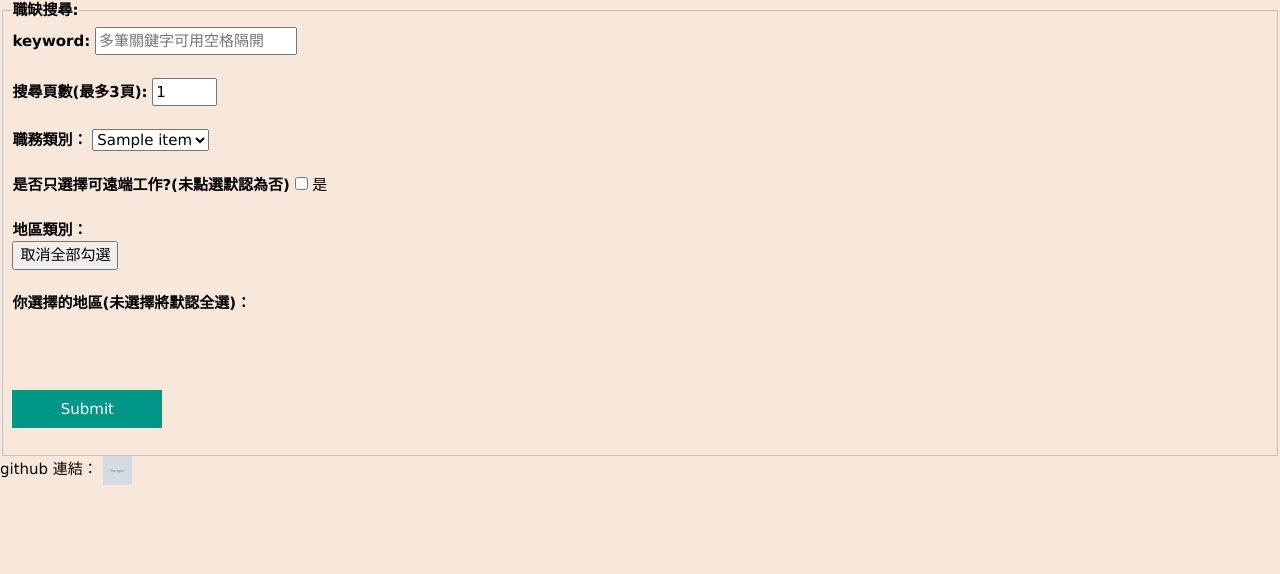
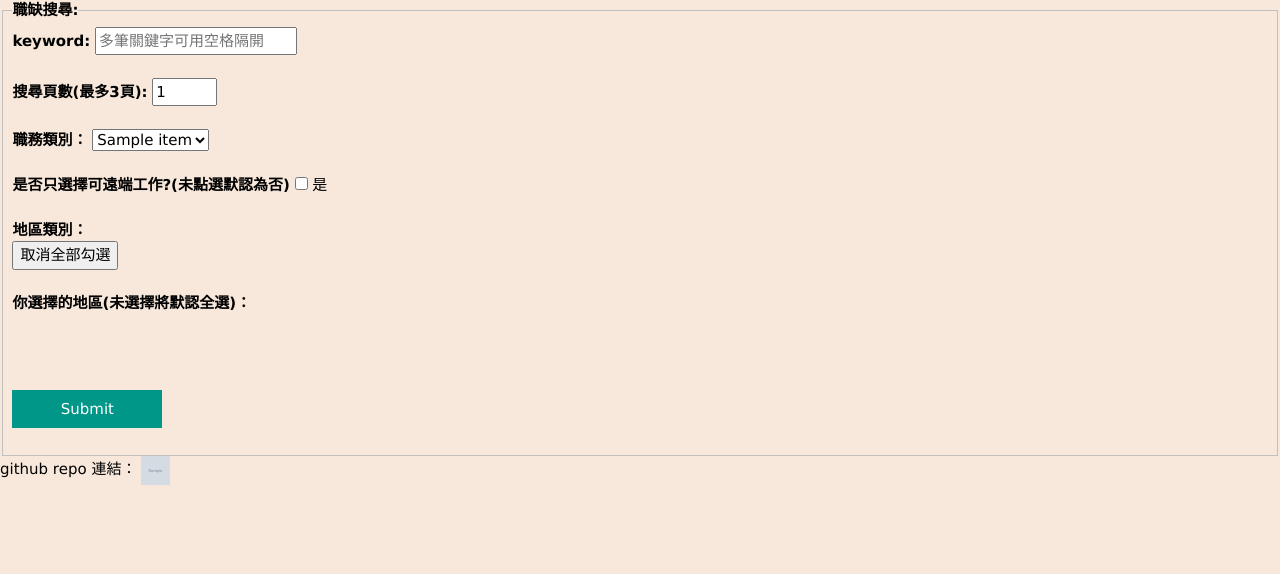
Before and after one commit to HiImHG/PYETL_with_Flask, a Flask app: template templates/main.html in a window 1280 px wide. Shown: the part 121-695 px from the top of the page. Run offline with Flask 2, Linux system fonts and the light colour scheme; the template is opened without the code that fills it: most values are stand-ins (such as "Sample title", 1, 10 or a date in 2020); grey boxes marked "Sample" are stand-in pictures; parts of the project's set-up code (start-up, migrations or seed data) failed here and were passed over.

Commit message:
update github repo url

```diff
--- a/app.py
+++ b/app.py
@@ -31,7 +31,7 @@ def page_not_found(e):
 @app.route('/post_submit', methods=['GET', 'POST'])
 def submit():
     image_path = '/static/images/github.png'
-    link_url = 'https://github.com/HiImHG'
+    link_url = 'https://github.com/HiImHG/PYETL_with_Flask'
     if request.method == 'POST':
         area_list = ','.join(cat.area_no_list(area_raw, request.form.getlist('selected_items')))
         area_name_list = ', '.join(request.form.getlist('selected_items'))
--- a/templates/main.html
+++ b/templates/main.html
@@ -77,7 +77,7 @@
             </fieldset>
     </form>
     <a href="{{ link_url }}" target="_blank">
-        github 連結： <img src="{{ image_path }}" alt="github link" width="29" height="29">
+        github repo 連結： <img src="{{ image_path }}" alt="github link" width="29" height="29">
     </a>
 </body>
 </html>
```
Also changed, not shown: 1 other file.
